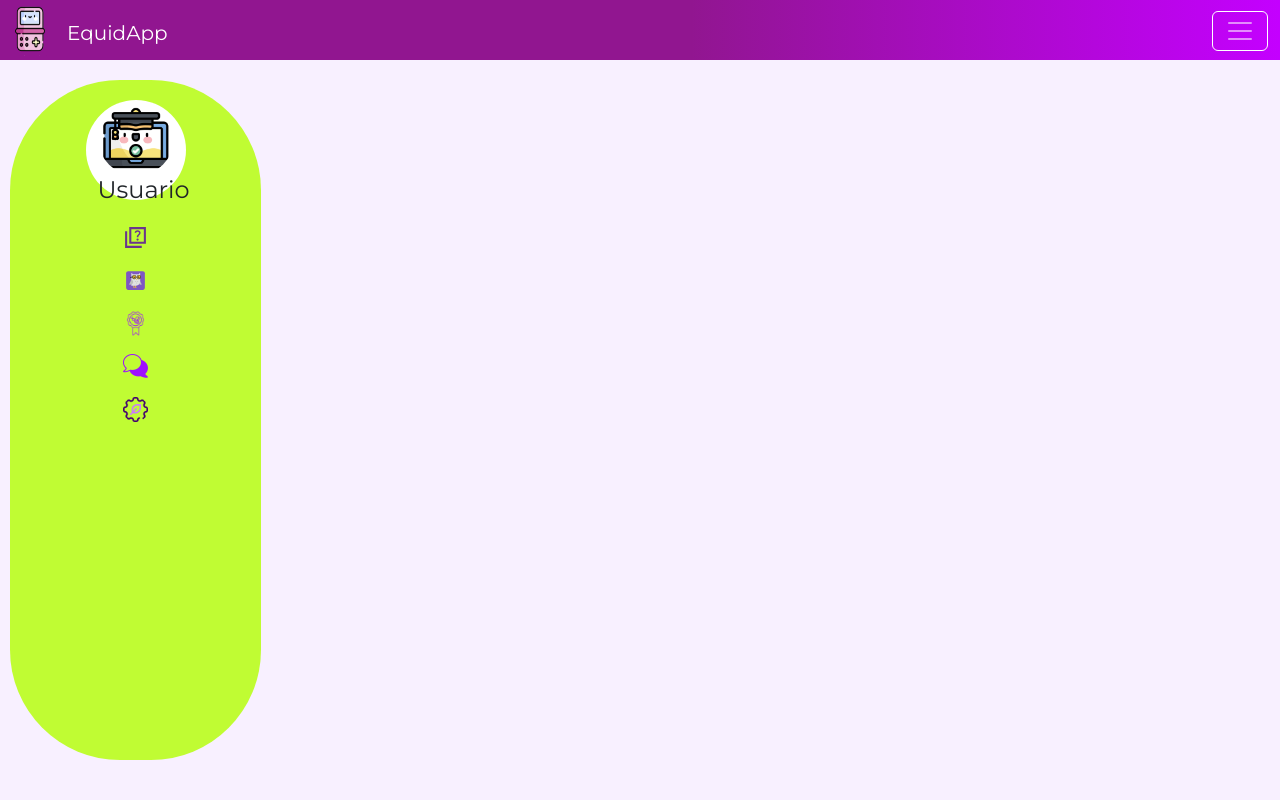
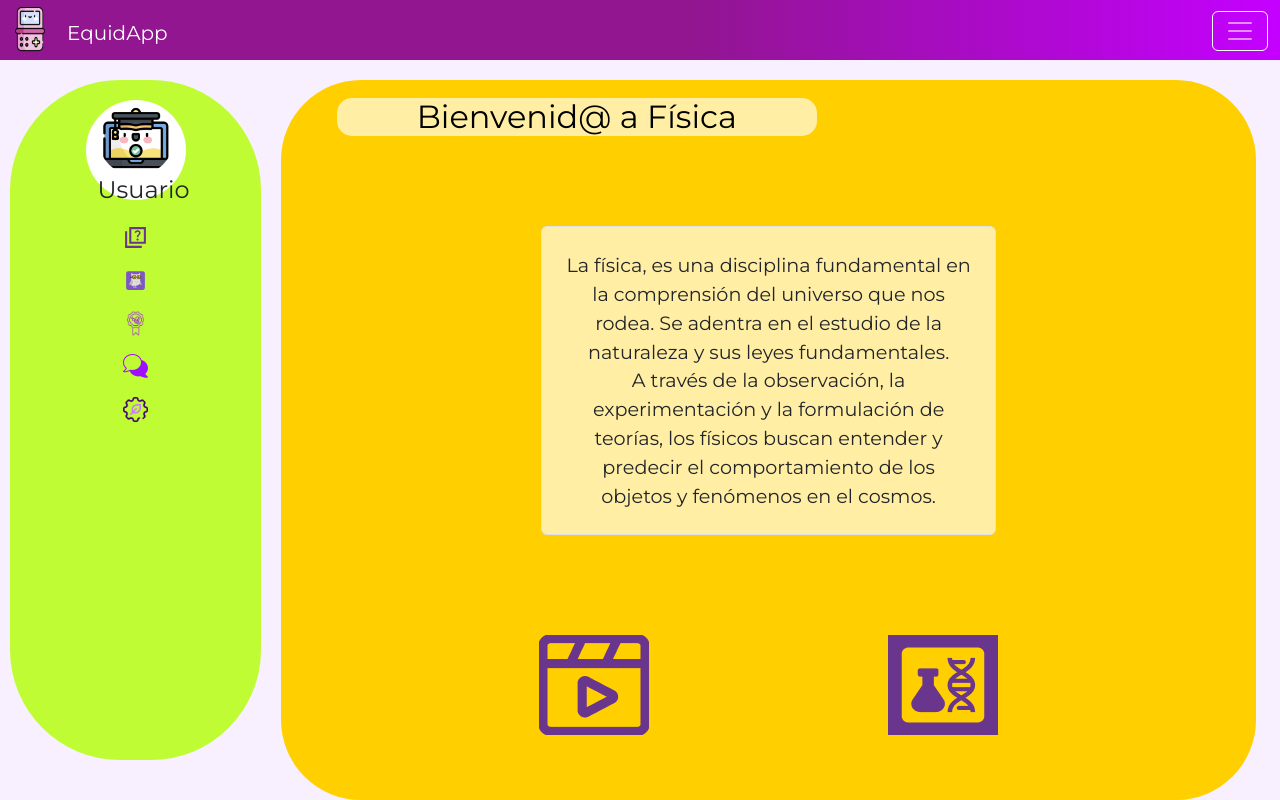
Before and after one commit to bRiquelmeJ/Project, a React (Create React App) app: page /Fisica in a window 1280 px wide. Built offline with nearby package versions, Linux system fonts and the light colour scheme; a web font is replaced by a local one.

Commit message:
Ciencias avance

```diff
--- a/src/Styles/ciencias.css
+++ b/src/Styles/ciencias.css
@@ -13,3 +13,57 @@
     word-wrap: break-word;
 
 }
+
+.course-text {
+    height: 70%;
+}
+
+.border-course-text {
+    font-size: larger;
+    background-color: rgba(255, 238, 164) ;
+}
+
+.btn-test {
+    background-color: #911690;
+    color: #FFF37A;
+}
+
+.btn-test:hover {
+    background-color: #FFF37A;
+    color: #911690;
+}
+
+.button {
+    display: flex;
+    width: 30%;
+    justify-content: center;
+    align-items: center;
+    font-family: inherit;
+    font-weight: 500;
+    font-size: large;
+    padding: 0.8em 1.3em 0.8em 0.9em;
+    color: white;
+    background: #911690;
+    background: linear-gradient(to right, #550b55, #911690, #550b55);
+    border: none;
+    letter-spacing: 0.05em;
+    border-radius: 16px;
+  }
+
+  svg {
+    margin-right: 3px;
+    transform: rotate(30deg);
+    transition: transform 0.5s cubic-bezier(0.76, 0, 0.24, 1);
+  }
+
+  span {
+    transition: transform 0.5s cubic-bezier(0.76, 0, 0.24, 1);
+  }
+
+  .button:hover svg {
+    transform: translateX(5px) rotate(90deg);
+  }
+
+  .button:hover span {
+    transform: translateX(7px);
+  }
--- a/src/components/Cursos/Ciencias/Biologia.jsx
+++ b/src/components/Cursos/Ciencias/Biologia.jsx
@@ -1,16 +1,33 @@
 import React from 'react';
 import Sidebar from '../../Cursos/Sidebar';
 import '../../../Styles/ciencias.css';
-
+import Lectura from '../../../img/iconos/ciencias-lectura.png';
+import Video from '../../../img/iconos/ciencias-video.png';
 
 function Biologia() {
-    return (
-    <div className="app-container container-fluid  row">
-        <div className="container-fluid app-sidebar col-lg-10 col-md-12 w-50 h-80">
-        <Sidebar/>
+  return (
+    <div className="app-container container-fluid row">
+      <div className="container-fluid app-sidebar col-lg-10 col-md-12 w-50 h-80">
+        <Sidebar />
+      </div>
+      <div className="app-main container-fluid col-lg col-md-12 w-50 h-80">
+        <div className="welcome-box w-50 mb-3">
+          <div className="welcome-box-text text-center">
+            <h2>Bienvenid@ a Biología</h2>
+          </div>
         </div>
+        <div className="mt-3 course-text container-fluid w-50 d-flex align-items-center justify-content-center">
+          <p className="text-center border-course-text border rounded p-4">
+            Los biólogos estudian la vida a diferentes niveles, desde las células individuales, pasando por los organismos, hasta la biósfera completa del planeta Tierra. Ven y aprende más acerca de los temas fundamentales de la biología.
+          </p>
+        </div>
+        <div className='container-fluid d-flex justify-content-evenly'>
+          <img src={Video} alt='Ciencias-Video'/>
+          <img src={Lectura} alt='Ciencias-Lectura' />
+        </div>
+      </div>
+    </div>
+  );
+}
 
-    </div>
-)
-}
 export default Biologia;
--- a/src/components/Cursos/Ciencias/Ciencia.jsx
+++ b/src/components/Cursos/Ciencias/Ciencia.jsx
@@ -36,6 +36,12 @@ function Ciencia() {
                         </Link>
                     </div>
                 </div>
+                <div className='row container-fluid d-flex align-content-center justify-content-center'>
+                    <Link className='button' to="#">
+                        <svg xmlns="http://www.w3.org/2000/svg" viewBox="0 0 24 24" width="24" height="24"><path fill="none" d="M0 0h24v24H0z"></path><path fill="currentColor" d="M5 13c0-5.088 2.903-9.436 7-11.182C16.097 3.564 19 7.912 19 13c0 .823-.076 1.626-.22 2.403l1.94 1.832a.5.5 0 0 1 .095.603l-2.495 4.575a.5.5 0 0 1-.793.114l-2.234-2.234a1 1 0 0 0-.707-.293H9.414a1 1 0 0 0-.707.293l-2.234 2.234a.5.5 0 0 1-.793-.114l-2.495-4.575a.5.5 0 0 1 .095-.603l1.94-1.832C5.077 14.626 5 13.823 5 13zm1.476 6.696l.817-.817A3 3 0 0 1 9.414 18h5.172a3 3 0 0 1 2.121.879l.817.817.982-1.8-1.1-1.04a2 2 0 0 1-.593-1.82c.124-.664.187-1.345.187-2.036 0-3.87-1.995-7.3-5-8.96C8.995 5.7 7 9.13 7 13c0 .691.063 1.372.187 2.037a2 2 0 0 1-.593 1.82l-1.1 1.039.982 1.8zM12 13a2 2 0 1 1 0-4 2 2 0 0 1 0 4z"></path></svg>
+                        <span>Test de Ciencias</span>
+                    </Link>
+                </div>
             </div>
         </div>
     );
--- a/src/components/Cursos/Ciencias/Fisica.jsx
+++ b/src/components/Cursos/Ciencias/Fisica.jsx
@@ -1,15 +1,33 @@
 import React from 'react';
 import Sidebar from '../../Cursos/Sidebar';
 import '../../../Styles/ciencias.css';
+import Lectura from '../../../img/iconos/ciencias-lectura.png';
+import Video from '../../../img/iconos/ciencias-video.png';
 
 function Fisica() {
     return (
-    <div className="app-container container-fluid  row">
-    <div className="container-fluid app-sidebar col-lg-10 col-md-12 w-50 h-80">
-    <Sidebar/>
-    </div>
+        <div className="app-container container-fluid  row">
+            <div className="container-fluid app-sidebar col-lg-10 col-md-12 w-50 h-80">
+                <Sidebar />
+            </div>
+            <div className="app-main container-fluid col-lg col-md-12 w-50 h-80">
+                <div className="welcome-box w-50 mb-3">
+                    <div className="welcome-box-text text-center">
+                        <h2>Bienvenid@ a Física</h2>
+                    </div>
+                </div>
+                <div className="mt-3 course-text container-fluid w-50 d-flex align-items-center justify-content-center">
+                    <p className="text-center border-course-text border rounded p-4">
+                        La física, es una disciplina fundamental en la comprensión del universo que nos rodea. Se adentra en el estudio de la naturaleza y sus leyes fundamentales. <br></br>
 
-    </div>
+                        A través de la observación, la experimentación y la formulación de teorías, los físicos buscan entender y predecir el comportamiento de los objetos y fenómenos en el cosmos.</p>
+                </div>
+                <div className='container-fluid d-flex justify-content-evenly'>
+                    <img src={Video} alt='Ciencias-Video' />
+                    <img src={Lectura} alt='Ciencias-Lectura' />
+                </div>
+            </div>
+        </div>
     )
 }
 export default Fisica
--- a/src/components/Cursos/Ciencias/Quimica.jsx
+++ b/src/components/Cursos/Ciencias/Quimica.jsx
@@ -1,15 +1,37 @@
 import React from 'react';
 import Sidebar from '../../Cursos/Sidebar';
 import '../../../Styles/ciencias.css';
+import Lectura from '../../../img/iconos/ciencias-lectura.png';
+import Video from '../../../img/iconos/ciencias-video.png';
 
-function Quimica () {
+function Quimica() {
     return (
-    <div className="app-container container-fluid  row">
-    <div className="container-fluid app-sidebar col-lg-10 col-md-12 w-50 h-80">
-    <Sidebar/>
-    </div>
+        <div className="app-container container-fluid  row">
+            <div className="container-fluid app-sidebar col-lg-10 col-md-12 w-50 h-80">
+                <Sidebar />
+            </div>
+            <div className="app-main container-fluid col-lg col-md-12 w-50 h-80">
+                <div className="welcome-box w-50 mb-3">
+                    <div className="welcome-box-text text-center">
+                        <h2>Bienvenid@ a Química</h2>
+                    </div>
+                </div>
+                <div className="mt-3 course-text container-fluid w-50 d-flex align-items-center justify-content-center">
+                    <p className="text-center border-course-text border rounded p-4">
 
-    </div>
+                        La química explora la composición y transformación de la materia. <br></br>
+
+                        A través de experimentos y teorías, desentraña cómo interactúan las sustancias, proporcionando las bases para avances científicos y tecnológicos clave. <br></br>
+
+                        En su esencia, la química busca entender la naturaleza íntima de la materia y las fuerzas que la rigen en el universo.</p>
+                </div>
+                <div className='container-fluid d-flex justify-content-evenly'>
+                    <img src={Video} alt='Ciencias-Video' />
+                    <img src={Lectura} alt='Ciencias-Lectura' />
+                </div>
+            </div>
+
+        </div>
     )
 }
 
```
Also changed, not shown: src/img/iconos/ciencias-lectura.png (added), src/img/iconos/ciencias-video.png (added). Lines whose indentation alone changed are shown as unchanged.
